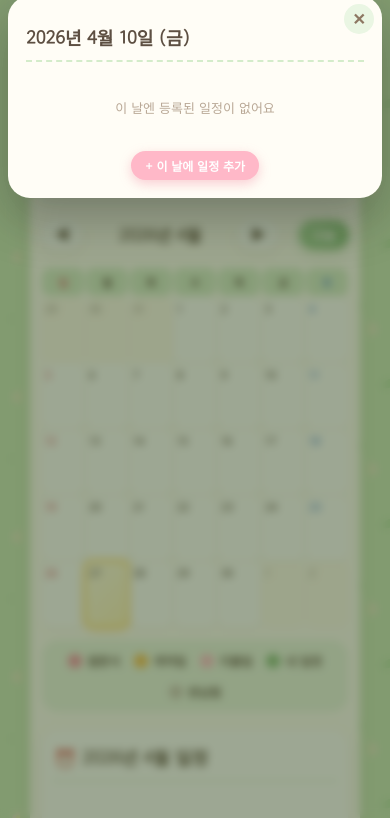
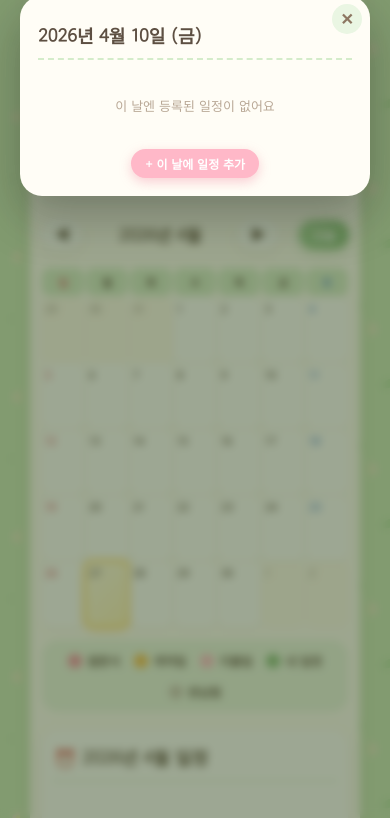
Before and after one commit to eden3525-lgtm/wedding-planner, a plain HTML site: page index.html in a window 390 px wide. Both pictures are taken after a click on the element "10". Shown: the part 815-1633 px from the top of the page. Drawn offline with Linux system fonts and the light colour scheme; a web font is replaced by a local one.

Commit message:
Add files via upload

```diff
--- a/index.html
+++ b/index.html
@@ -1453,8 +1453,8 @@ html, body {
   .vendor-tile-grid { grid-template-columns: repeat(auto-fill, minmax(160px, 1fr)); gap: 10px; }
   .vendor-summary { padding: 14px 10px; gap: 10px; }
   .summary-item .value { font-size: 18px; }
-  .modal-overlay { padding: 14px 8px; }
-  .modal { padding: 28px 18px 18px; border-radius: 22px; margin: 8px auto; }
+  .modal-overlay { padding: 14px 20px; }
+  .modal { padding: 26px 18px 18px; border-radius: 22px; margin: 8px auto; max-width: calc(100vw - 40px); }
   .vendor-row {
     grid-template-columns: 1fr;
     gap: 4px;
```
